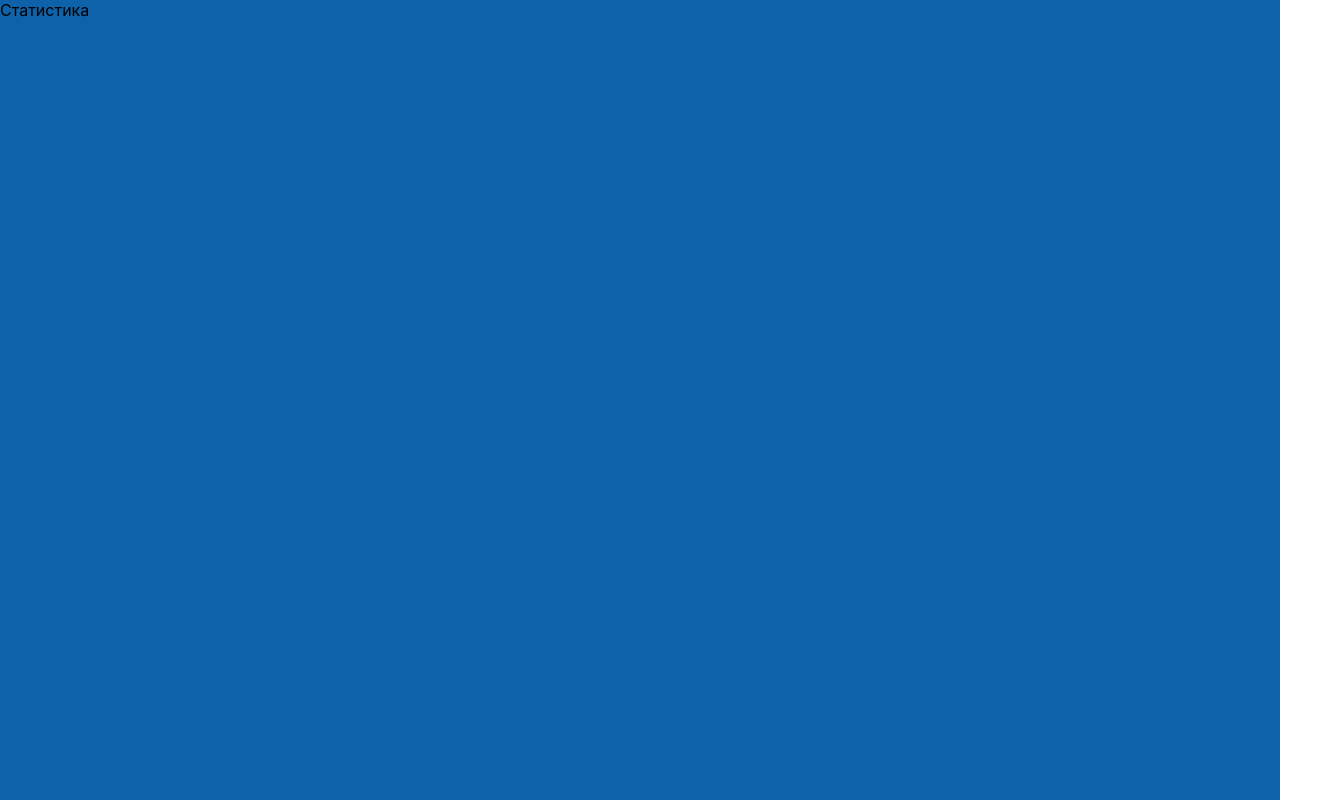
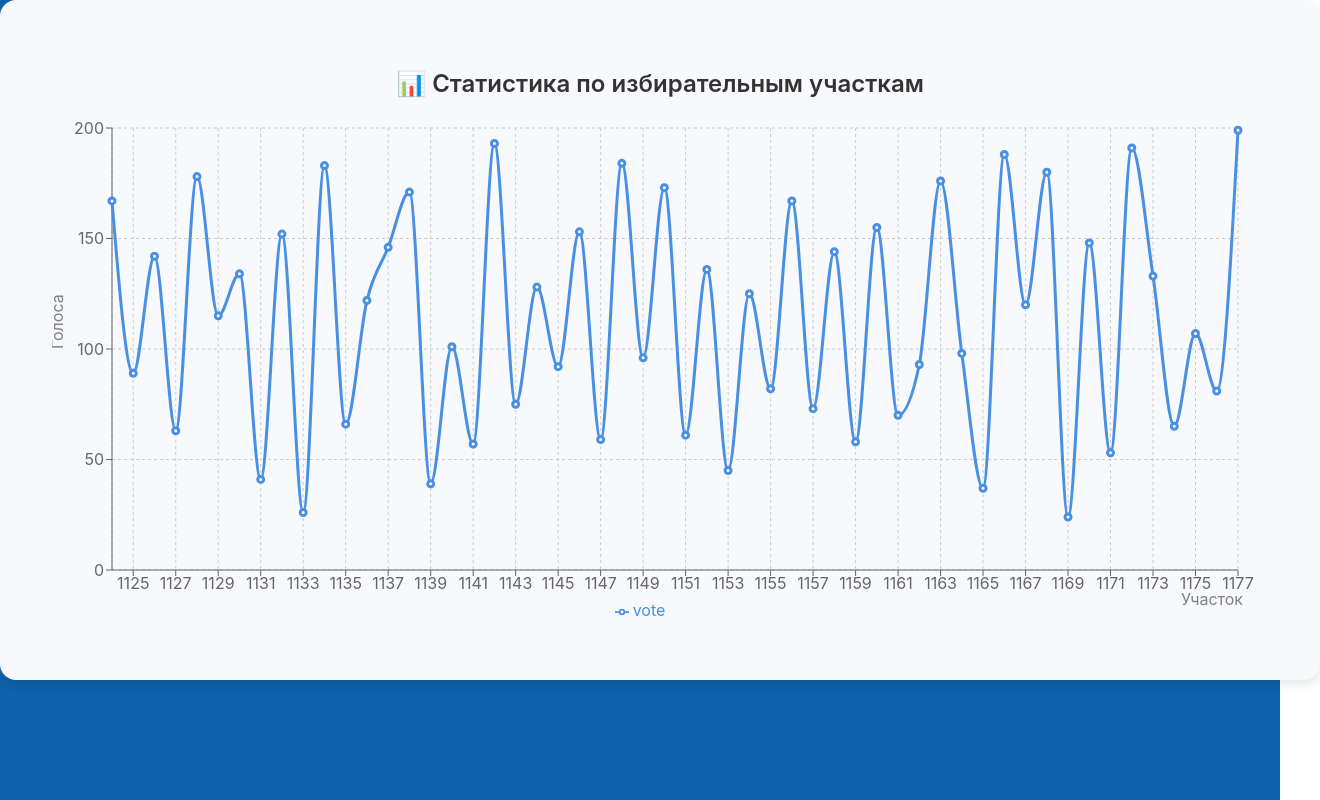
Before and after one commit to Oscarquell/shailoo-mvp, a React (Create React App) app: page /statistics in a window 1280 px wide. Shown: the whole page, 1320 px wide, since content can reach past the window. Built offline with nearby package versions, Linux system fonts and the light colour scheme.

Commit message:
добавил статистику

```diff
--- /dev/null
+++ b/src/constants/testVotes.jsx
@@ -0,0 +1,56 @@
+export const votes = [
+    { pollingStationNumber: '1124', vote: 167 },
+    { pollingStationNumber: '1125', vote: 89 },
+    { pollingStationNumber: '1126', vote: 142 },
+    { pollingStationNumber: '1127', vote: 63 },
+    { pollingStationNumber: '1128', vote: 178 },
+    { pollingStationNumber: '1129', vote: 115 },
+    { pollingStationNumber: '1130', vote: 134 },
+    { pollingStationNumber: '1131', vote: 41 },
+    { pollingStationNumber: '1132', vote: 152 },
+    { pollingStationNumber: '1133', vote: 26 },
+    { pollingStationNumber: '1134', vote: 183 },
+    { pollingStationNumber: '1135', vote: 66 },
+    { pollingStationNumber: '1136', vote: 122 },
+    { pollingStationNumber: '1137', vote: 146 },
+    { pollingStationNumber: '1138', vote: 171 },
+    { pollingStationNumber: '1139', vote: 39 },
+    { pollingStationNumber: '1140', vote: 101 },
+    { pollingStationNumber: '1141', vote: 57 },
+    { pollingStationNumber: '1142', vote: 193 },
+    { pollingStationNumber: '1143', vote: 75 },
+    { pollingStationNumber: '1144', vote: 128 },
+    { pollingStationNumber: '1145', vote: 92 },
+    { pollingStationNumber: '1146', vote: 153 },
+    { pollingStationNumber: '1147', vote: 59 },
+    { pollingStationNumber: '1148', vote: 184 },
+    { pollingStationNumber: '1149', vote: 96 },
+    { pollingStationNumber: '1150', vote: 173 },
+    { pollingStationNumber: '1151', vote: 61 },
+    { pollingStationNumber: '1152', vote: 136 },
+    { pollingStationNumber: '1153', vote: 45 },
+    { pollingStationNumber: '1154', vote: 125 },
+    { pollingStationNumber: '1155', vote: 82 },
+    { pollingStationNumber: '1156', vote: 167 },
+    { pollingStationNumber: '1157', vote: 73 },
+    { pollingStationNumber: '1158', vote: 144 },
+    { pollingStationNumber: '1159', vote: 58 },
+    { pollingStationNumber: '1160', vote: 155 },
+    { pollingStationNumber: '1161', vote: 70 },
+    { pollingStationNumber: '1162', vote: 93 },
+    { pollingStationNumber: '1163', vote: 176 },
+    { pollingStationNumber: '1164', vote: 98 },
+    { pollingStationNumber: '1165', vote: 37 },
+    { pollingStationNumber: '1166', vote: 188 },
+    { pollingStationNumber: '1167', vote: 120 },
+    { pollingStationNumber: '1168', vote: 180 },
+    { pollingStationNumber: '1169', vote: 24 },
+    { pollingStationNumber: '1170', vote: 148 },
+    { pollingStationNumber: '1171', vote: 53 },
+    { pollingStationNumber: '1172', vote: 191 },
+    { pollingStationNumber: '1173', vote: 133 },
+    { pollingStationNumber: '1174', vote: 65 },
+    { pollingStationNumber: '1175', vote: 107 },
+    { pollingStationNumber: '1176', vote: 81 },
+    { pollingStationNumber: '1177', vote: 199 },
+];
--- a/src/pages/statisticsPage/statistics.css
+++ b/src/pages/statisticsPage/statistics.css
@@ -0,0 +1,19 @@
+.statistics-container {
+    width: 100%;
+    height: 80vh;              /* график займёт 80% высоты окна */
+    display: flex;
+    flex-direction: column;
+    align-items: center;
+    justify-content: center;
+    background: #f7f9fc;       /* лёгкий фон */
+    border-radius: 16px;
+    box-shadow: 0 4px 12px rgba(0, 0, 0, 0.1);
+    padding: 20px;
+}
+
+.chart-title {
+    font-size: 1.5rem;
+    font-weight: 600;
+    margin-bottom: 20px;
+    color: #333;
+}
--- a/src/pages/statisticsPage/statisticsPage.jsx
+++ b/src/pages/statisticsPage/statisticsPage.jsx
@@ -1,12 +1,25 @@
-import React from 'react';
+import React from "react";
+import { ResponsiveContainer, LineChart, Line, XAxis, YAxis, CartesianGrid, Tooltip, Legend } from "recharts";
+import {votes} from "../../constants/testVotes";
 import './statistics.css'
 
-const StatisticsPage = () => {
+export default function StatisticsPage() {
     return (
-        <div>
-       Статистика
+        <div className="statistics-container">
+            <h2 className="chart-title">📊 Статистика по избирательным участкам</h2>
+            <ResponsiveContainer width="95%" height="80%">
+                <LineChart
+                    data={votes}
+                    margin={{ top: 10, right: 30, left: 0, bottom: 10 }}
+                >
+                    <CartesianGrid strokeDasharray="3 3" stroke="#ccc" />
+                    <XAxis dataKey="pollingStationNumber" label={{ value: "Участок", position: "insideBottomRight", offset: -5 }} />
+                    <YAxis label={{ value: "Голоса", angle: -90, position: "insideLeft" }} />
+                    <Tooltip />
+                    <Legend />
+                    <Line type="monotone" dataKey="vote" stroke="#4a90e2" strokeWidth={3} activeDot={{ r: 8 }} />
+                </LineChart>
+            </ResponsiveContainer>
         </div>
     );
-};
-
-export default StatisticsPage;
+}
```
